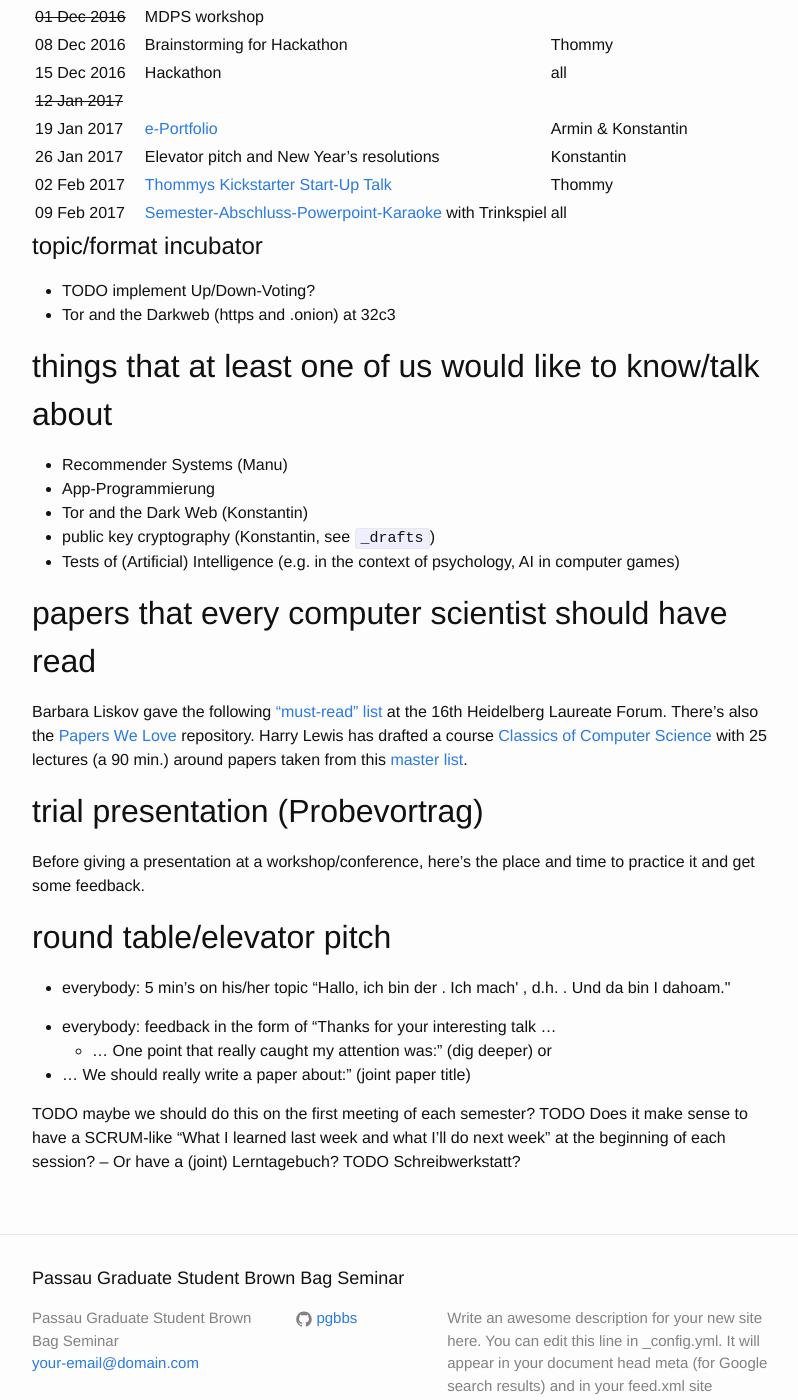
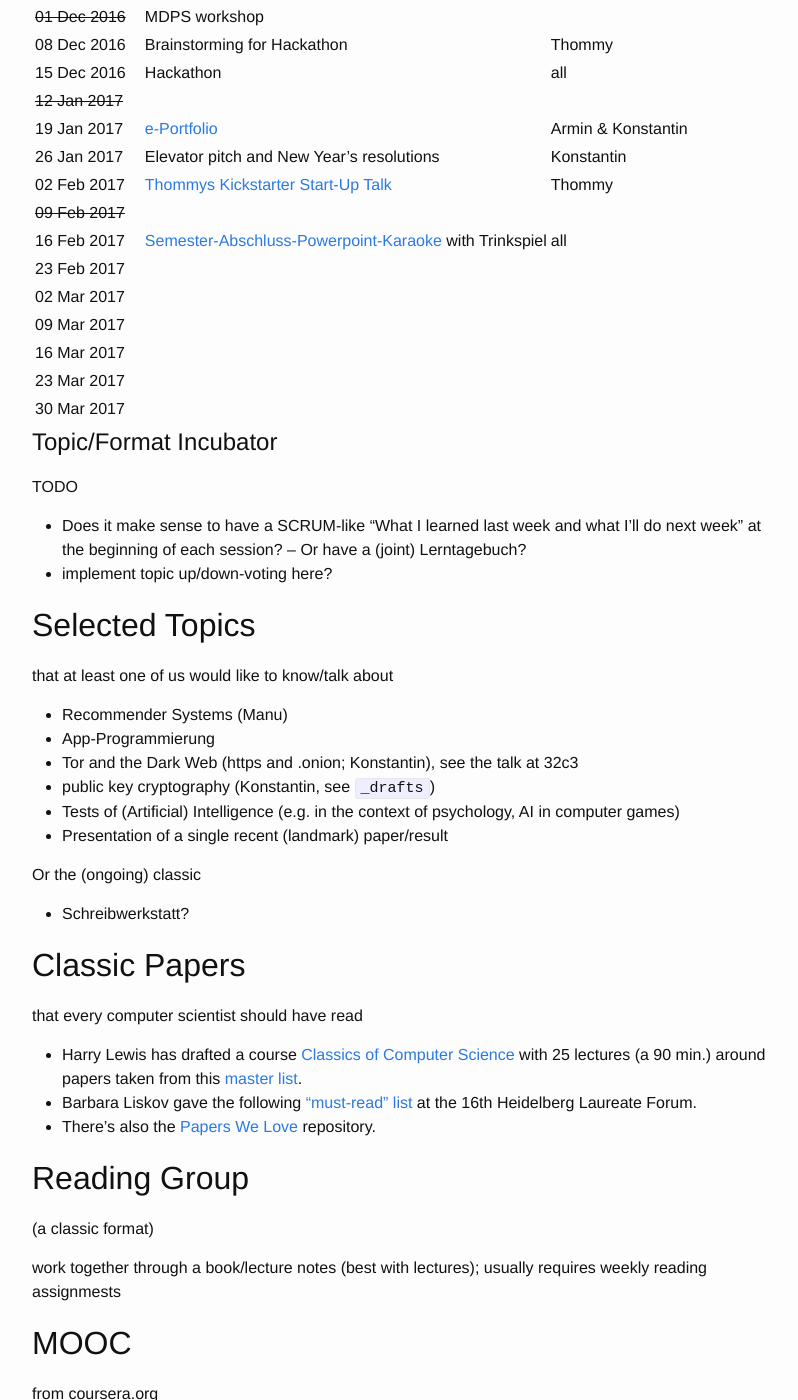
Before and after one commit to PGBBS/pgbbs.github.io, a Jekyll site: the page built from _pages/brown-bag.md, in a window 1280 px wide and 1400 px high, scrolled down 891 px. Shown: the whole window, without its empty margins (238-1036 px from the left). Built offline with Jekyll 4.4.1, drawn with Linux system fonts in a browser that asks for light colours; some of the changed text lies outside the part shown.

Commit message:
update schedule and re-organize topics

```diff
--- a/_pages/brown-bag.md
+++ b/_pages/brown-bag.md
@@ -33,51 +33,89 @@ then turn into evolving blogposts as below
 | 19 Jan 2017     | [e-Portfolio]({% post_url 2017-01-20-portfolio %})                                             | Armin & Konstantin |
 | 26 Jan 2017     | Elevator pitch and New Year's resolutions                                                      | Konstantin         |
 | 02 Feb 2017     | [Thommys Kickstarter Start-Up Talk]({% post_url 2017-02-02-how-to-find-a-phd-topic %})         | Thommy             |
-| 09 Feb 2017     | [Semester-Abschluss-Powerpoint-Karaoke]({% post_url 2017-02-16-ppt-karaoke %}) with Trinkspiel | all                |
-
-# topic/format incubator
-
-- TODO implement Up/Down-Voting?
-- Tor and the Darkweb (https and .onion) at 32c3
+| ~~09 Feb 2017~~ |                                                                                                |                    |
+| 16 Feb 2017     | [Semester-Abschluss-Powerpoint-Karaoke]({% post_url 2017-02-16-ppt-karaoke %}) with Trinkspiel | all                |
+| 23 Feb 2017     |                                                                                                |                    |
+| 02 Mar 2017     |                                                                                                |                    |
+| 09 Mar 2017     |                                                                                                |                    |
+| 16 Mar 2017     |                                                                                                |                    |
+| 23 Mar 2017     |                                                                                                |                    |
+| 30 Mar 2017     |                                                                                                |                    |
 
 
-## things that at least one of us would like to know/talk about
+
+# Topic/Format Incubator
+
+TODO
+- Does it make sense to have a SCRUM-like "What I learned last week
+  and what I'll do next week" at the beginning of each session? -- Or
+  have a (joint) Lerntagebuch?
+- implement topic up/down-voting here?
+
+## Selected Topics
+that at least one of us would like to know/talk about
 
 - Recommender Systems (Manu)
 - App-Programmierung
-- Tor and the Dark Web (Konstantin)
+- Tor and the Dark Web (https and .onion; Konstantin), see the talk at 32c3
 - public key cryptography (Konstantin, see `_drafts`)
 - Tests of (Artificial) Intelligence (e.g. in the context of
   psychology, AI in computer games)
+- Presentation of a single recent (landmark) paper/result
 
-## papers that every computer scientist should have read
+Or the (ongoing) classic
+- Schreibwerkstatt?
 
-Barbara Liskov gave the following ["must-read" list](http://jpirker.com/hlf16-liskovs-reading-list-for-computer-scientists/) at the 16th
-Heidelberg Laureate Forum. There's also the
-[Papers We Love](http://paperswelove.org/) repository. Harry Lewis has
-drafted a course [Classics of Computer
-Science](https://harry-lewis.blogspot.de/2016/12/classics-of-computer-science.html?m=0)
-with 25 lectures (a 90 min.) around papers taken from this [master
-list](https://docs.google.com/spreadsheets/d/1wS6O7-ZoFL7Cfjgt-kdhYxfg0qHdXyzpjJxikiqNPZg/edit#gid=65049622).
+## Classic Papers
+that every computer scientist should have read
 
-## trial presentation (Probevortrag)
+- Harry Lewis has drafted a course
+[Classics of Computer Science](https://harry-lewis.blogspot.de/2016/12/classics-of-computer-science.html?m=0)
+with 25 lectures (a 90 min.) around papers taken from this
+[master list](https://docs.google.com/spreadsheets/d/1wS6O7-ZoFL7Cfjgt-kdhYxfg0qHdXyzpjJxikiqNPZg/edit#gid=65049622).
+- Barbara Liskov gave the following
+["must-read" list](http://jpirker.com/hlf16-liskovs-reading-list-for-computer-scientists/)
+at the 16th Heidelberg Laureate Forum.
+- There's also the [Papers We Love](http://paperswelove.org/)
+repository.
+
+## Reading Group
+(a classic format)
+
+work together through a book/lecture notes (best with lectures);
+usually requires weekly reading assignmests
+
+## MOOC
+
+from coursera.org
+- Neural Networks by Geoffrey Hinton
+- Probabilistic Graphical Models by Daphne Koller
+- That "Paper Writing in the Sciences Course" from the medical
+  sciences
+
+Selection Criteria
+- topic
+- with (graded) exercises
+- with accompanying book
+
+## Rehearsal Talk
+(Probevortrag)
 
 Before giving a presentation at a workshop/conference, here's the
 place and time to practice it and get some feedback.
 
-## round table/elevator pitch
+## round table/orientation meeting
 
+TODO
+- maybe we should do this regularly on the first meeting of each semester?
+
+elevator pitch
 - everybody: 5 min's on his/her topic "Hallo, ich bin der <name>. Ich
   mach' <topic>, d.h. <explanation>. Und da bin I dahoam."
 
+if we do more, then we should provide feedback:
 - everybody: feedback in the form of "Thanks for your interesting
   talk ...
   - ... One point that really caught my attention was:" (dig deeper)
  or
  - ... We should really write a paper about:" (joint paper title)
-
- TODO maybe we should do this on the first meeting of each semester?
- TODO Does it make sense to have a SCRUM-like "What I learned last week
- and what I'll do next week" at the beginning of each session? -- Or
- have a (joint) Lerntagebuch?
- TODO Schreibwerkstatt?
```
